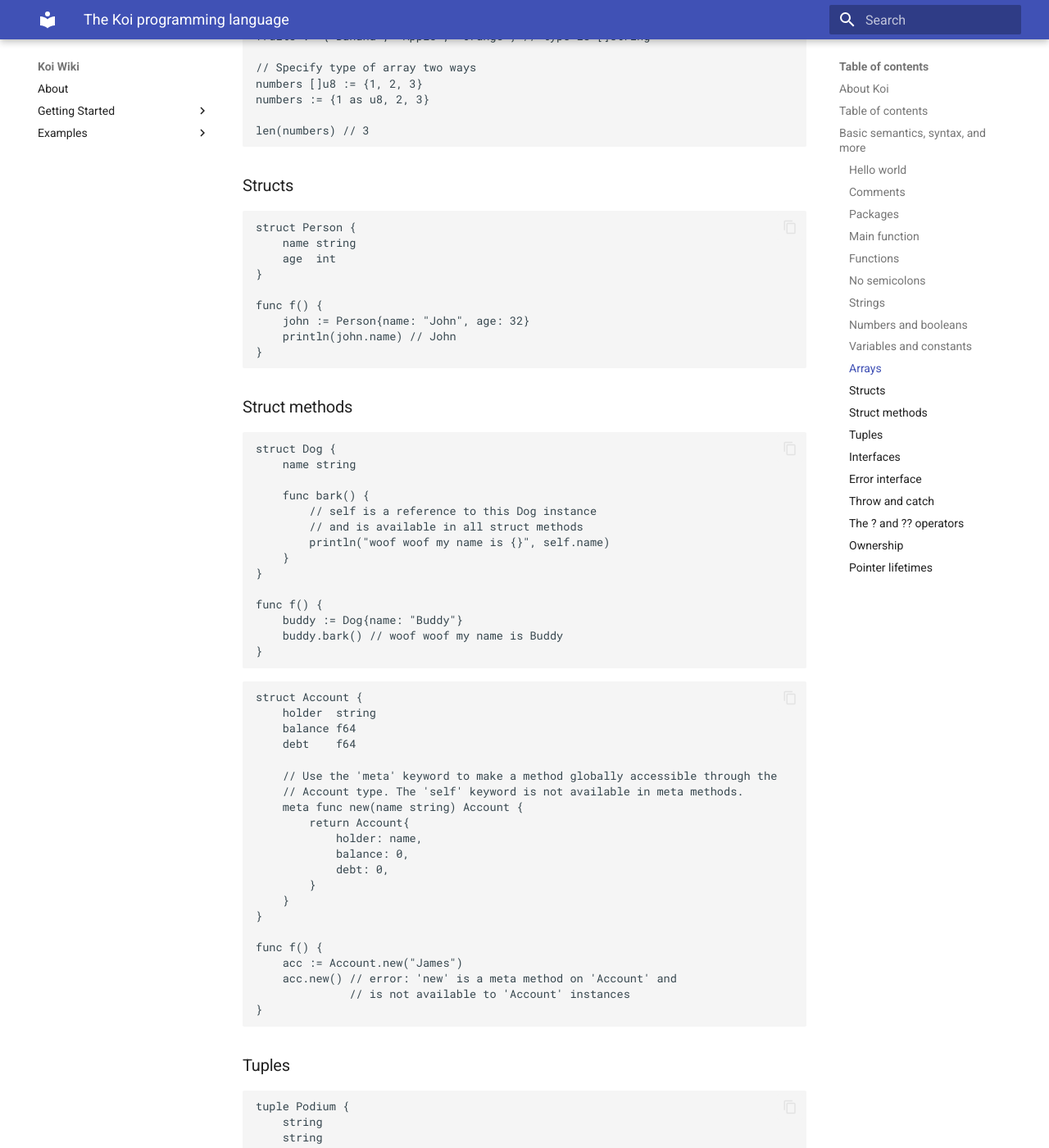
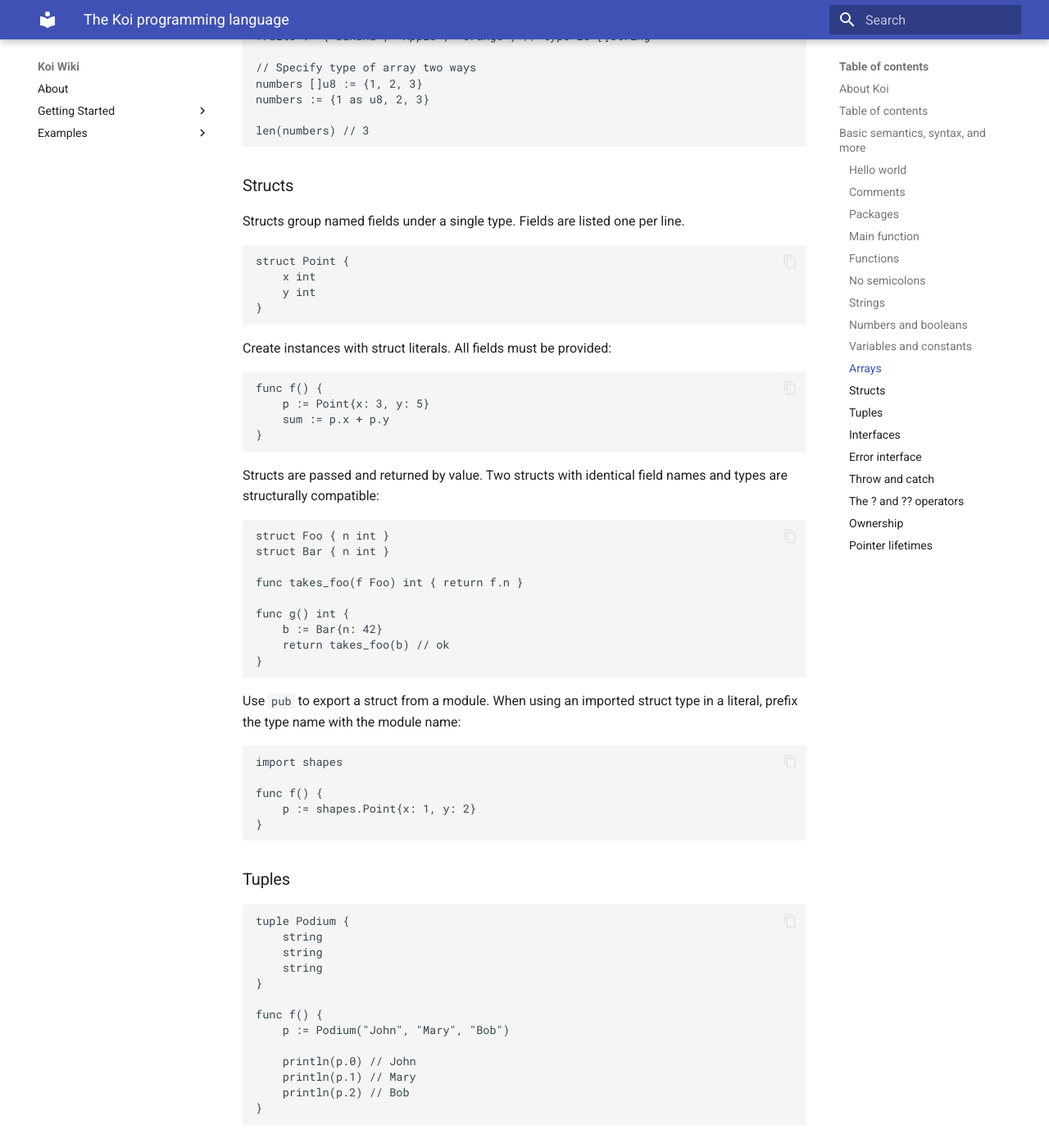
Before and after one commit to jesperkha/koi, an MkDocs documentation site: the page built from docs/koi.md, in a window 1280 px wide and 1400 px high, scrolled down 3171 px. Shown: the whole window at 82% size. Built offline with MkDocs 1.6.1 and Material for MkDocs 9.7.7, drawn with Linux system fonts in a browser that asks for light colours.

Commit message:
Docs and Clippy

````diff
--- a/docs/koi.md
+++ b/docs/koi.md
@@ -148,58 +148,45 @@ len(numbers) // 3
 
 ### Structs
 
+Structs group named fields under a single type. Fields are listed one per line.
+
 ```go
-struct Person {
-    name string
-    age  int
-}
-
-func f() {
-    john := Person{name: "John", age: 32}
-    println(john.name) // John
+struct Point {
+    x int
+    y int
 }
 ```
 
-### Struct methods
+Create instances with struct literals. All fields must be provided:
 
 ```go
-struct Dog {
-    name string
-
-    func bark() {
-        // self is a reference to this Dog instance
-        // and is available in all struct methods
-        println("woof woof my name is {}", self.name)
-    }
-}
-
 func f() {
-    buddy := Dog{name: "Buddy"}
-    buddy.bark() // woof woof my name is Buddy
+    p := Point{x: 3, y: 5}
+    sum := p.x + p.y
 }
 ```
 
+Structs are passed and returned by value. Two structs with identical field names and types are structurally compatible:
+
 ```go
-struct Account {
-    holder  string
-    balance f64
-    debt    f64
+struct Foo { n int }
+struct Bar { n int }
 
-    // Use the 'meta' keyword to make a method globally accessible through the
-    // Account type. The 'self' keyword is not available in meta methods.
-    meta func new(name string) Account {
-        return Account{
-            holder: name,
-            balance: 0,
-            debt: 0,
-        }
-    }
+func takes_foo(f Foo) int { return f.n }
+
+func g() int {
+    b := Bar{n: 42}
+    return takes_foo(b) // ok
 }
+```
+
+Use `pub` to export a struct from a module. When using an imported struct type in a literal, prefix the type name with the module name:
+
+```go
+import shapes
 
 func f() {
-    acc := Account.new("James")
-    acc.new() // error: 'new' is a meta method on 'Account' and
-              // is not available to 'Account' instances
+    p := shapes.Point{x: 1, y: 2}
 }
 ```
 
````
Also changed, not shown: docs/getstarted/structs.md (added, +106 -0 lines), 2 other files.
